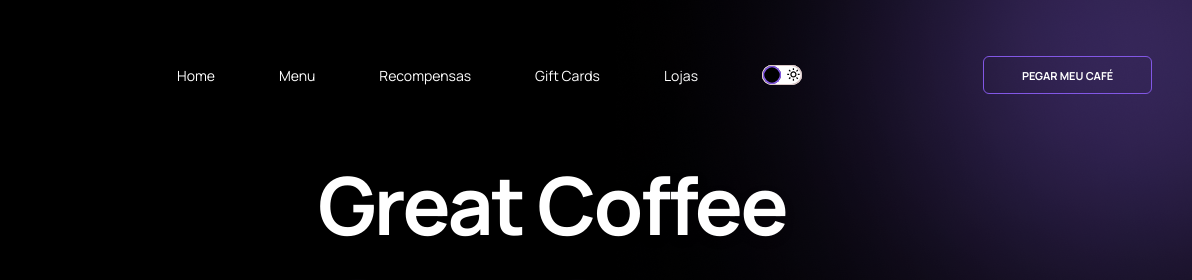
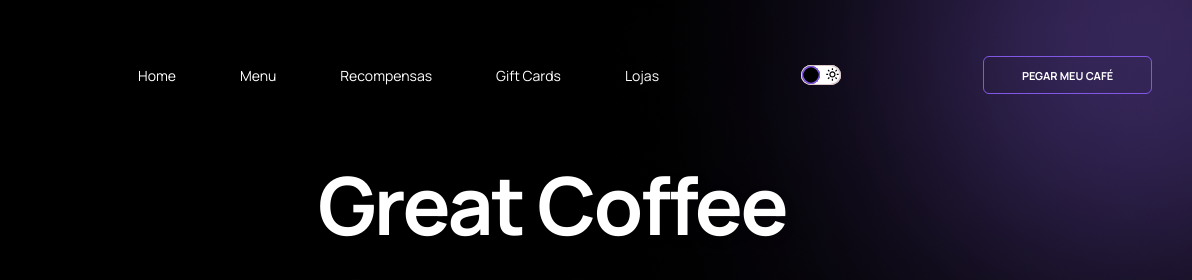
Before and after one commit to Gabrielbrta/rocket-coffee, a plain HTML site: page index.html in a window 1280 px wide. Shown: the top 280 px of the page, 88-1280 px from the left. Drawn offline with Linux system fonts and the light colour scheme.

Commit message:
fix: moved the theme switch

```diff
--- a/index.html
+++ b/index.html
@@ -31,7 +31,9 @@
         <li>
           <a href="#">Lojas</a>
         </li>
-        <li data-switch="white" class="theme ">
+      </ul>
+    </nav>
+    <div data-switch="white" class="theme ">
       <div class="background">
         <div class="lua">
           <img src="./img/moon.svg" alt="icone de lua">
@@ -41,9 +43,7 @@
           <img src="./img/sun.svg" alt="icone do sol">
         </div>
       </div>
-        </li>
-      </ul>
-    </nav>
+    </div>
     <a data-switch="white" class="btn " href="#">PEGAR MEU CAFÉ</a>
   </header>
   <main>
```
Lines whose indentation alone changed are shown as unchanged.
